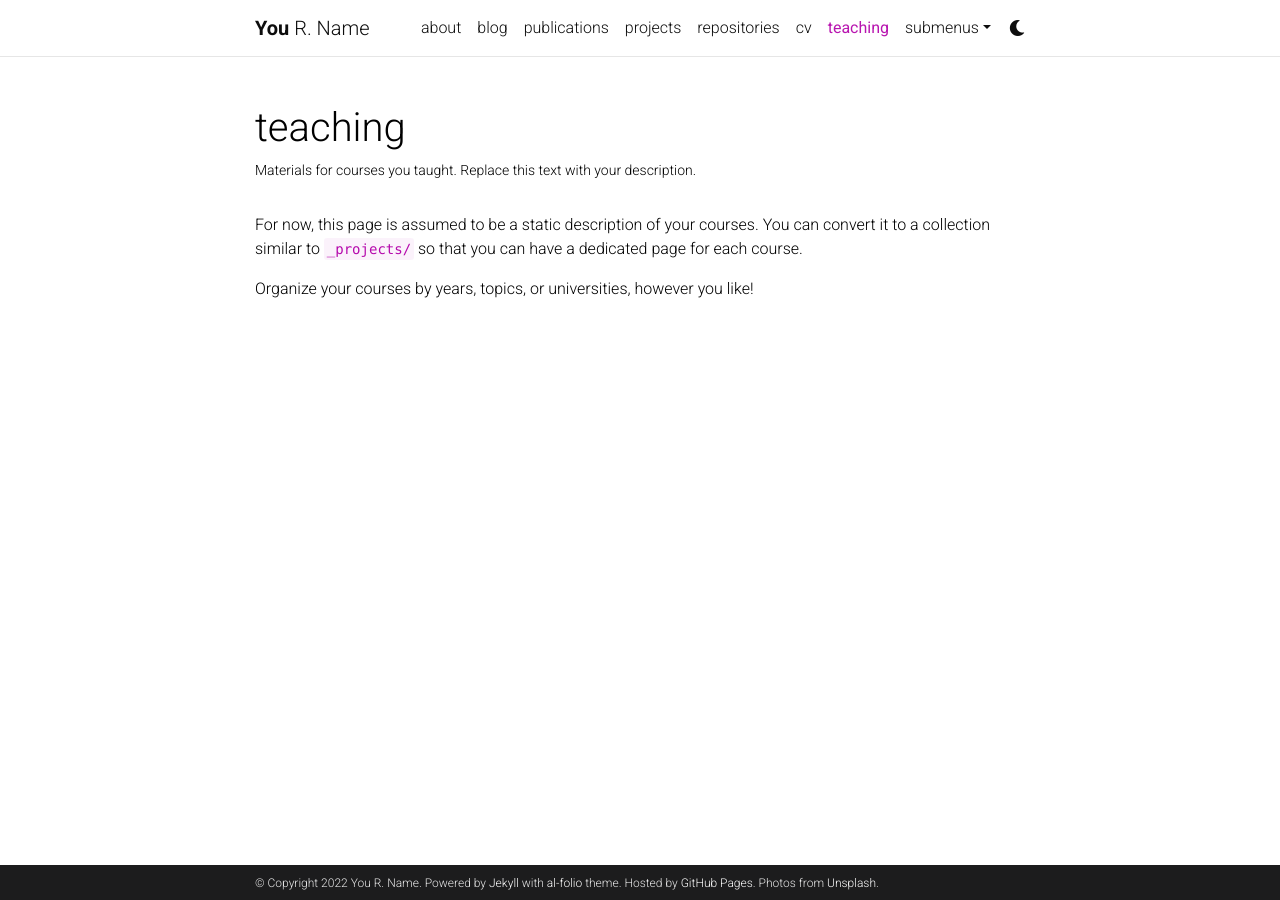
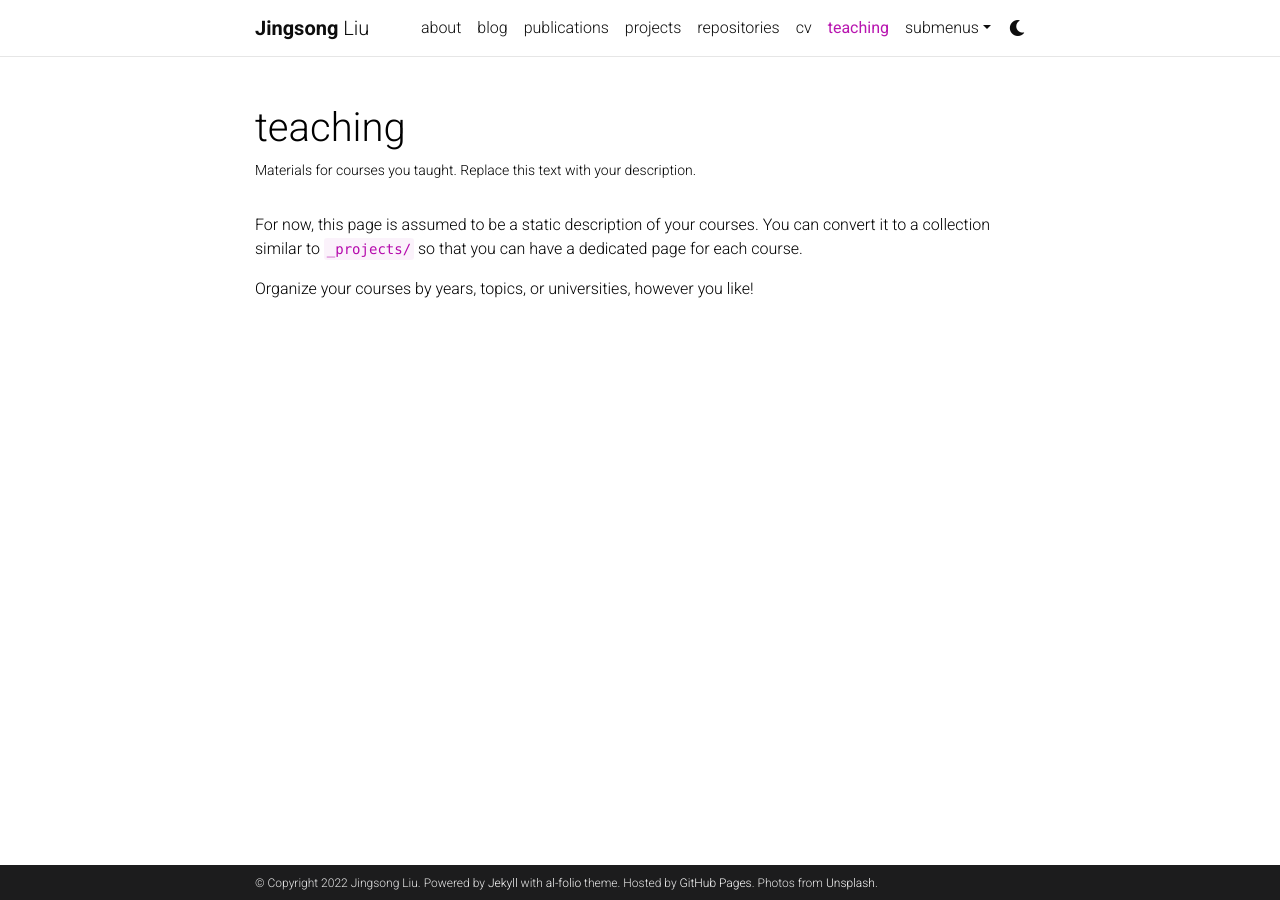
Before and after one commit to TumVink/TumVink.github.io, a Jekyll site: the page built from _pages/teaching.md, in a window 1280 px wide. Built offline with Jekyll 4.4.1, drawn with Linux system fonts in a browser that asks for light colours; comment, search, counter and statistics services are not loaded; a style sheet for code colours, icons or effects is not loaded.

Commit message:
first commit

```diff
--- a/_config.yml
+++ b/_config.yml
@@ -3,10 +3,10 @@
 # -----------------------------------------------------------------------------
 
 title: blank # the website title (if blank, full name will be used instead)
-first_name: You
-middle_name: R.
-last_name: Name
-email: you@example.com
+first_name: Jingsong
+middle_name:
+last_name: Liu
+email: ge54xof@mytum.de
 description: > # the ">" symbol means to ignore newlines until "footer_text:"
   A simple, whitespace theme for academics. Based on [*folio](https://github.com/bogoli/-folio) design.
 footer_text: >
@@ -18,8 +18,8 @@ keywords: jekyll, jekyll-theme, academic-website, portfolio-website  # add your
 lang: en # the language of your site (for example: en, fr, cn, ru, etc.)
 icon: ⚛️  # the emoji used as the favicon (alternatively, provide image name in /assets/img/)
 
-url: https://alshedivat.github.io # the base hostname & protocol for your site
-baseurl: /al-folio # the subpath of your site, e.g. /blog/
+url: https://TumVink.github.io # the base hostname & protocol for your site
+baseurl: /TumVink/ # the subpath of your site, e.g. /blog/
 last_updated: false # set to true if you want to display last updated in the footer
 impressum_path:  # set to path to include impressum link in the footer, use the same path as permalink in a page, helps to conform with EU GDPR
 
```
Also changed, not shown: _pages/about.md (+5 -5 lines).
